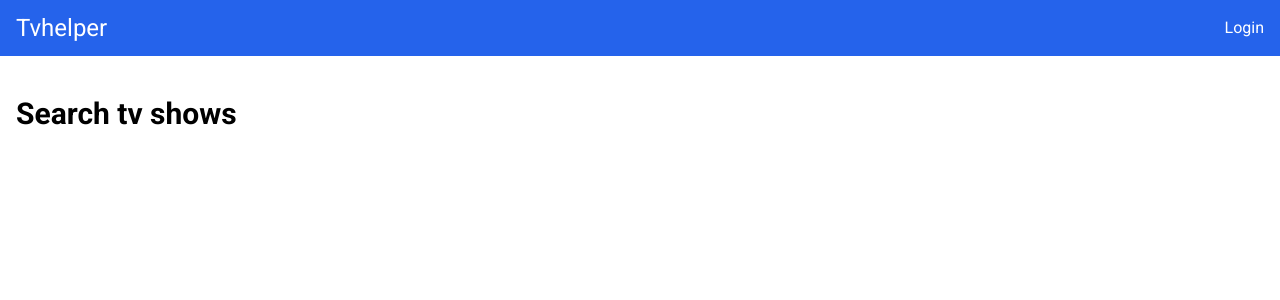
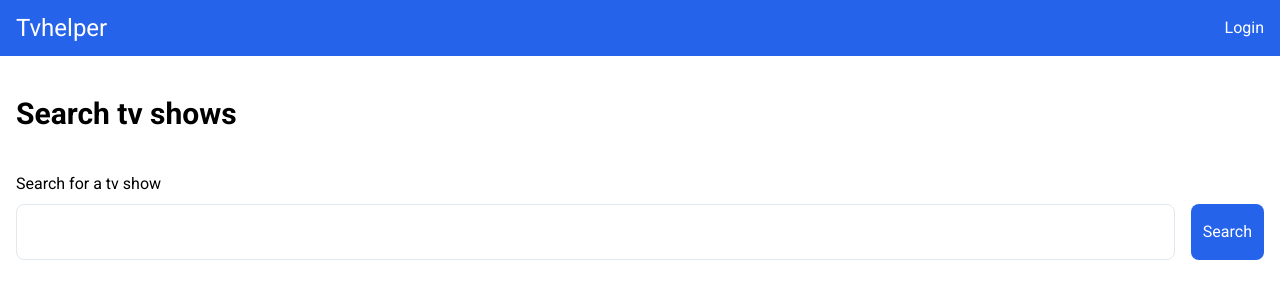
Before and after one commit to tbergquist-godaddy/new-tvehlper, a Next.js app: page / in a window 1280 px wide. Shown: the top 300 px of the page. Built offline with nearby package versions, Linux system fonts and the light colour scheme.

Commit message:
add search functionality

```diff
--- /dev/null
+++ b/app/components/button.tsx
@@ -0,0 +1,26 @@
+import { ButtonHTMLAttributes, Key } from "react";
+import cn from "classnames";
+
+const designClasses = {
+  primary: "bg-blue-600 text-white",
+  secondary: "bg-white text-black",
+} as const;
+
+interface Props extends ButtonHTMLAttributes<HTMLButtonElement> {
+  design?: keyof typeof designClasses;
+}
+
+export default function Button({
+  type = "button",
+  design = "primary",
+  className,
+  ...rest
+}: Props) {
+  return (
+    <button
+      type={type}
+      className={cn("h-14 rounded-lg px-3", designClasses[design], className)}
+      {...rest}
+    />
+  );
+}
--- a/app/components/layout.tsx
+++ /dev/null
@@ -1,5 +0,0 @@
-import { PropsWithChildren } from "react";
-
-export const PageContainer = ({ children }: PropsWithChildren) => {
-  return <div className="flex flex-col gap-10">{children}</div>;
-};
--- /dev/null
+++ b/app/components/page-layout.tsx
@@ -0,0 +1,13 @@
+import { PropsWithChildren } from "react";
+
+export const PageContainer = ({ children }: PropsWithChildren) => {
+  return <div className="flex flex-col gap-10">{children}</div>;
+};
+
+export const Section = ({ children }: PropsWithChildren) => {
+  return <div className="flex flex-col gap-4">{children}</div>;
+};
+
+export const Lockup = ({ children }: PropsWithChildren) => {
+  return <div className="flex flex-col gap-2">{children}</div>;
+};
--- /dev/null
+++ b/app/components/text-input.tsx
@@ -0,0 +1,34 @@
+import { InputHTMLAttributes, useId } from "react";
+import cn from "classnames";
+import { Lockup } from "./page-layout";
+
+interface Props extends InputHTMLAttributes<HTMLInputElement> {
+  label: string;
+}
+
+export default function TextInput({
+  type = "text",
+  className,
+  label,
+  id,
+  ...rest
+}: Props) {
+  const generatedId = useId();
+  const inputId = id ?? generatedId;
+  return (
+    <Lockup>
+      <label className="bold" htmlFor={inputId}>
+        {label}
+      </label>
+      <input
+        type={type}
+        className={cn(
+          "h-14 rounded-lg border border-slate-200 border-solid px-3 w-full outline-none focus:shadow-lol focus:shadow-blue-600",
+          className
+        )}
+        id={inputId}
+        {...rest}
+      />
+    </Lockup>
+  );
+}
--- a/app/page.tsx
+++ b/app/page.tsx
@@ -1,6 +1,7 @@
 import { Suspense } from "react";
 import SearchResults from "./search/search-results";
-import { PageContainer } from "./components/layout";
+import { PageContainer } from "./components/page-layout";
+import SearchForm from "./search/search-form";
 
 export default function Home({
   searchParams: { query },
@@ -12,6 +13,7 @@ export default function Home({
     <main>
       <PageContainer>
         <h1 className="text-3xl font-bold">Search tv shows</h1>
+        <SearchForm query={parsedQuery} />
         <Suspense fallback="loading...">
           <SearchResults query={parsedQuery} />
         </Suspense>
--- a/app/search/api/search-tv-shows.ts
+++ b/app/search/api/search-tv-shows.ts
@@ -6,7 +6,10 @@ const searchSchema = z.array(
     show: z.object({
       id: z.number(),
       name: z.string(),
-      summary: z.string(),
+      summary: z.string().nullable(),
+      rating: z.object({
+        average: z.number().nullable(),
+      }),
       image: z
         .object({
           medium: z.string(),
--- a/app/search/search-form.tsx
+++ b/app/search/search-form.tsx
@@ -1,12 +1,20 @@
-export default function SearchForm() {
+import Button from "../components/button";
+import { Section } from "../components/page-layout";
+import TextInput from "../components/text-input";
+
+export default function SearchForm({ query }: { query: Maybe<string> }) {
   return (
-    <form>
-      <input
-        type="text"
-        placeholder="Search for a tv show"
-        className="border"
-      />
-      <button className="bg-blue-600 text-white">Search</button>
+    <form method="GET" action="/">
+      <div className="flex gap-4 items-end">
+        <div className="flex-1">
+          <TextInput
+            name="query"
+            label="Search for a tv show"
+            defaultValue={query ?? ""}
+          />
+        </div>
+        <Button type="submit">Search</Button>
+      </div>
     </form>
   );
 }
--- a/app/search/search-results.tsx
+++ b/app/search/search-results.tsx
@@ -19,10 +19,10 @@ export default async function SearchResults({ query }: Props) {
               className="bg-gray-100 rounded-lg relative overflow-hidden min-h-96"
             >
               {show.image != null && (
-                <Image fill={true} src={show.image?.original} alt={show.name} />
+                <Image fill={true} src={show.image?.medium} alt={show.name} />
               )}
               <div className="absolute bottom-0 left-0 right-0 bg-gray-700 opacity-80 text-white p-4">
-                {show.name}
+                {[show.rating.average, show.name].filter(Boolean).join(": ")}
               </div>
             </div>
           ))}
--- a/tailwind.config.ts
+++ b/tailwind.config.ts
@@ -16,6 +16,12 @@ const config: Config = {
       gridTemplateColumns: {
         fit: "repeat(auto-fit, minmax(250px, 1fr))",
       },
+      borderStyle: {
+        inset: "inset",
+      },
+      boxShadow: {
+        lol: "inset 0 0 0 2px",
+      },
     },
   },
   plugins: [],
```
